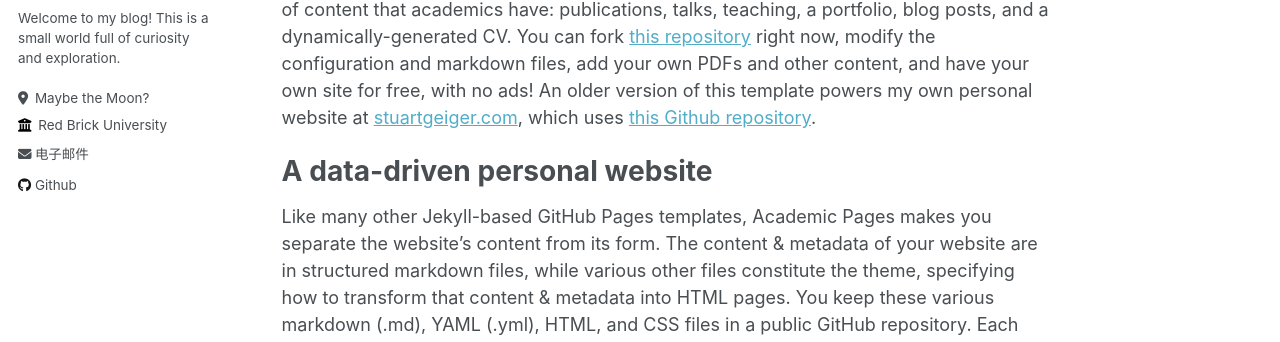
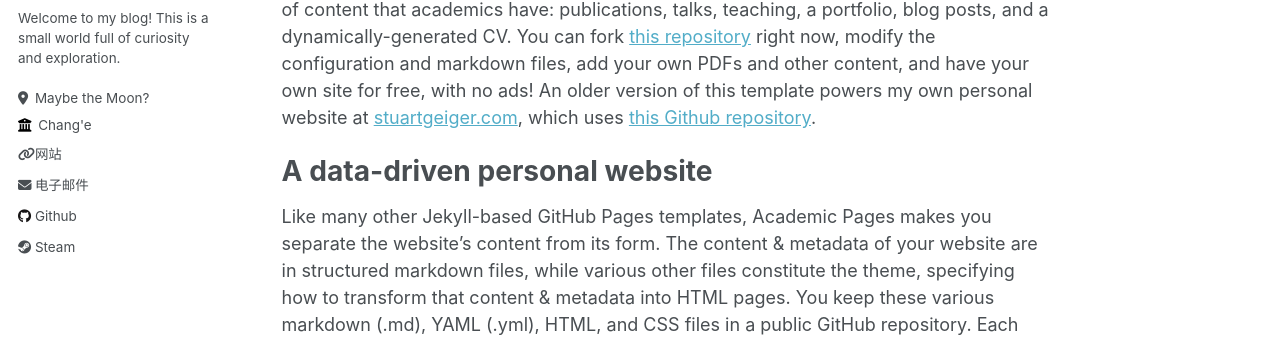
Before and after one commit to GameAble/GameAble.github.io, a Jekyll site: the page built from _pages/about.md, in a window 1280 px wide. Shown: the part 315-657 px from the top of the page. Built offline with Jekyll 4.4.1, drawn with Linux system fonts in a browser that asks for light colours.

Commit message:
modified:   _config.yml

```diff
--- a/_config.yml
+++ b/_config.yml
@@ -25,9 +25,9 @@
   bio              : "Welcome to my blog!
                       This is a small world full of curiosity and exploration. "
   location         : "Maybe the Moon?"
-  employer         : "Red Brick University"
-  uri              : # URL
-  email            : "none@example.org"
+  employer         : "Chang'e"
+  uri              : https://gameable.github.io
+  email            : "tt914492895@gmail.com"
 
   # Academic websites
   arxiv            : # URL - Update with the correct link to your profile
@@ -61,7 +61,7 @@
   medium           : # URL
   pinterest        : # Username
   soundcloud       : # Username
-  steam            : # Username
+  steam            : "914492865" # Username
   telegram         : # URL
   tumblr           : # Username
   twitter          : # Username for X / Twitter
```
